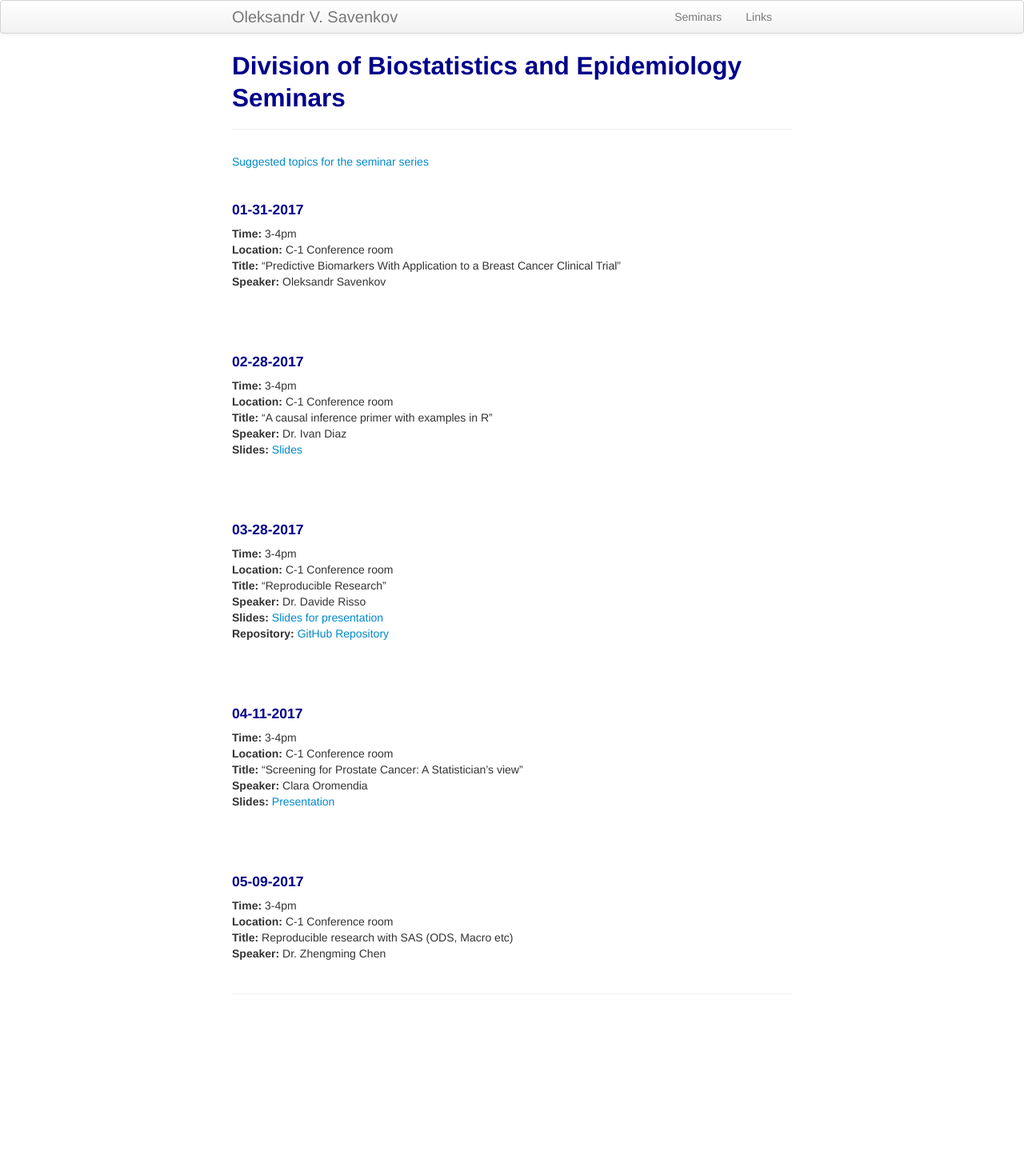
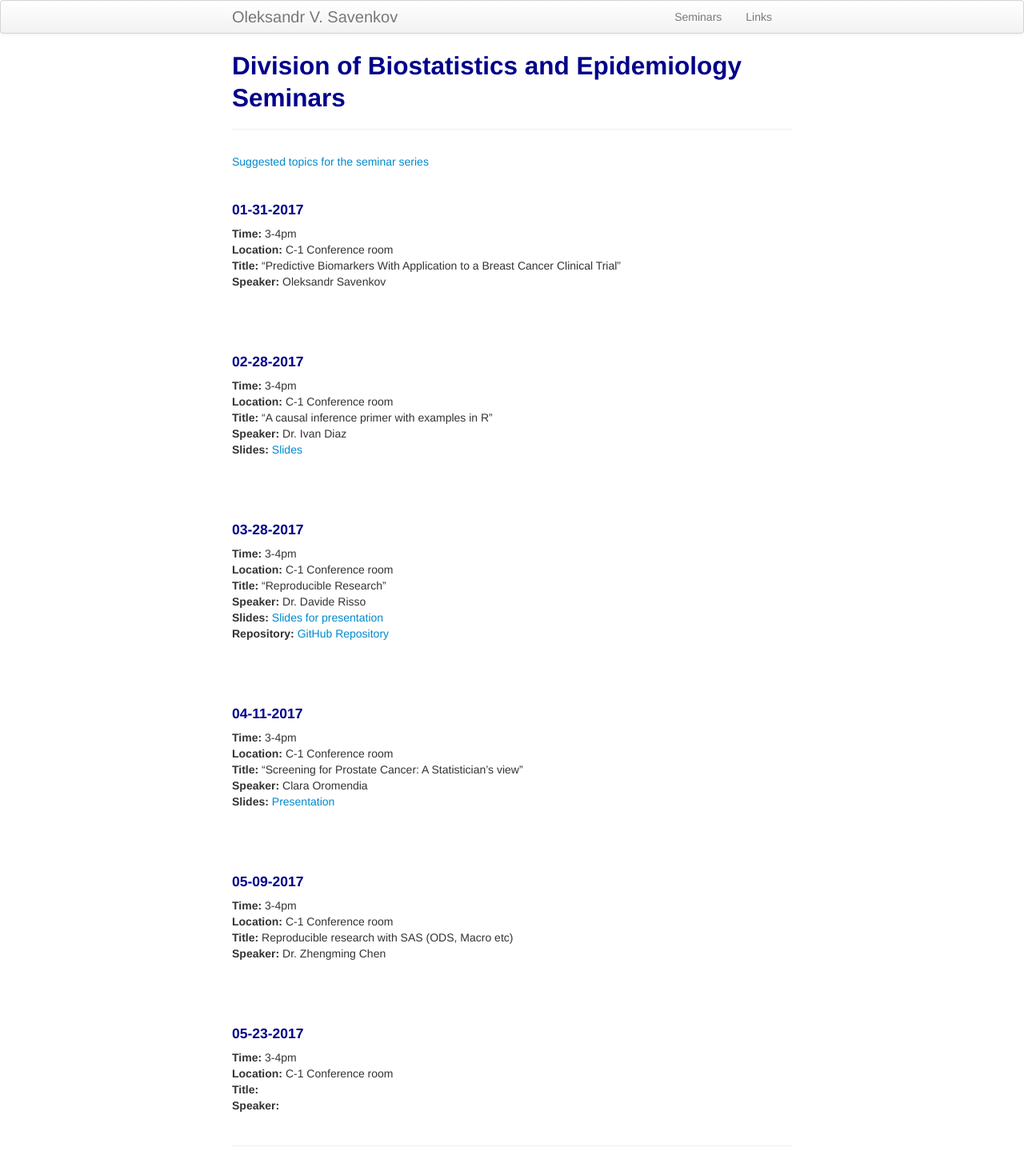
Before and after one commit to ovsavenkov/ovsavenkov.github.io, a Jekyll site: the page built from seminars.md, in a window 1280 px wide. Shown: the whole page at 80% size. Built offline with Jekyll 4.4.1, drawn with Linux system fonts in a browser that asks for light colours; before the commit the page ends 1274 px from its top, so only the background shows below that.

Commit message:
Add seminar

```diff
--- a/seminars.md
+++ b/seminars.md
@@ -58,3 +58,14 @@ description: Division of Biostatistics and Epidemiology Seminars
 **Location:** C-1 Conference room \\
 **Title:** Reproducible research with SAS (ODS, Macro etc)   \\
 **Speaker:** Dr. Zhengming Chen
+
+
+<br>
+<br>
+<br>
+
+#### 05-23-2017
+**Time:** 3-4pm \\
+**Location:** C-1 Conference room \\
+**Title:**  \\
+**Speaker:**
```
